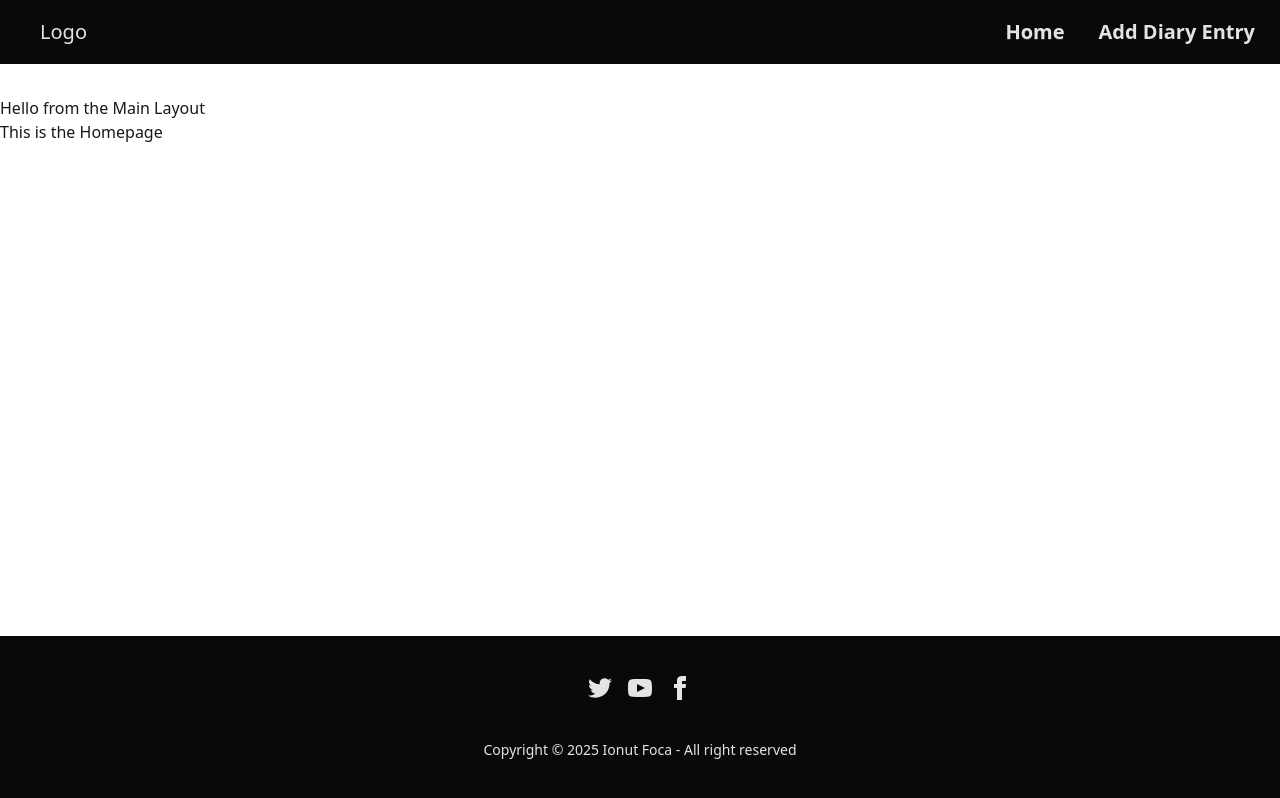
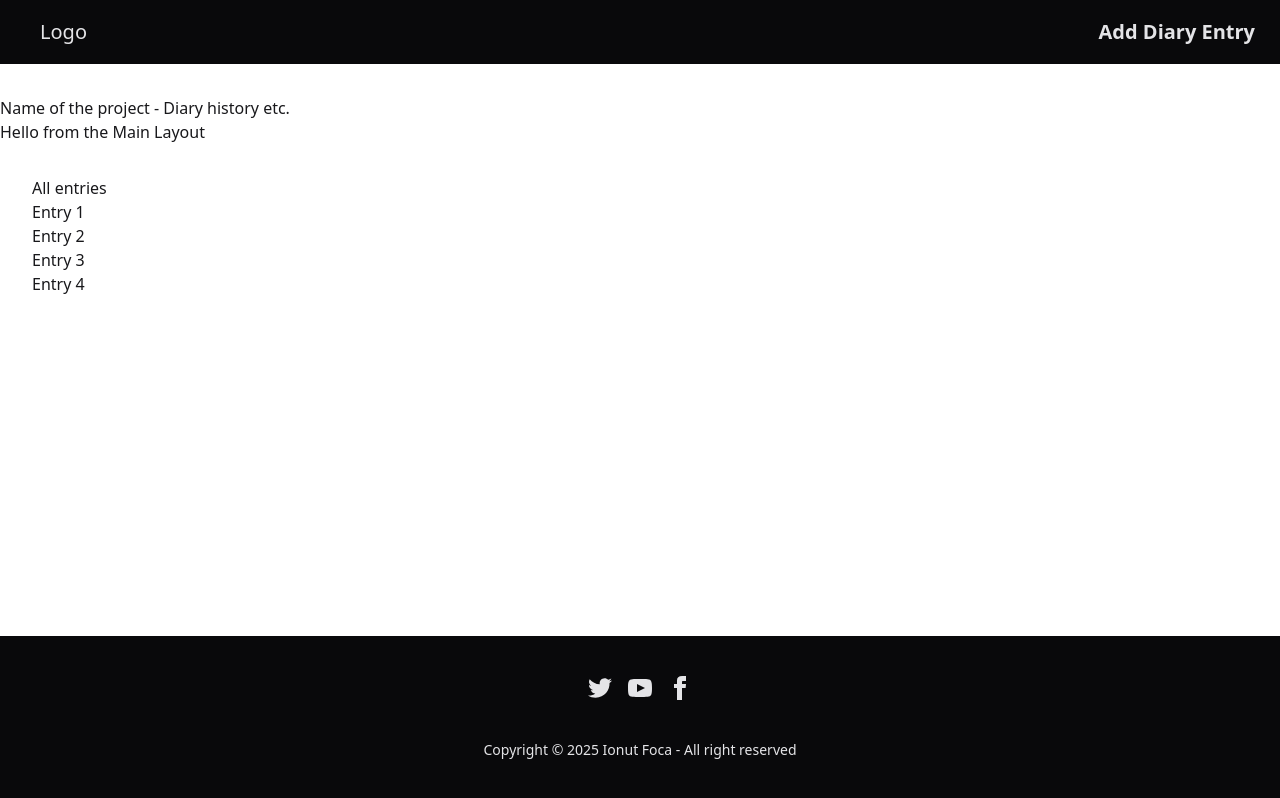
Before and after one commit to ifoca/wbs-personal-diary-react, a React (Vite) app: page / in a window 1280 px wide. Built offline with nearby package versions, Linux system fonts and the light colour scheme.

Commit message:
add diary form

```diff
--- a/src/App.jsx
+++ b/src/App.jsx
@@ -1,7 +1,7 @@
 import { BrowserRouter, Route, Routes } from 'react-router';
 import Navbar from './components/Navbar';
 import Footer from './components/Footer';
-import Home from './pages/Home';
+import FullDiary from './pages/FullDiary';
 import MainLayout from './layouts/MainLayout';
 
 function App() {
@@ -10,9 +10,7 @@ function App() {
       <div className="flex flex-col min-h-screen">
         <Navbar />
         <Routes>
-          <Route path="/" element={<MainLayout />}>
-            <Route path="/" element={<Home />} />
-          </Route>
+          <Route path="/" element={<MainLayout />}></Route>
         </Routes>
         <Footer />
       </div>
--- /dev/null
+++ b/src/components/DiaryForm.jsx
@@ -0,0 +1,13 @@
+const DiaryForm = () => {
+  return (
+    <div>
+      <div>Select date</div>
+      <div>Add title</div>
+      <div>Write content</div>
+      <div>Add image link</div>
+      <div>Submit button</div>
+    </div>
+  );
+};
+
+export default DiaryForm;
--- a/src/components/Navbar.jsx
+++ b/src/components/Navbar.jsx
@@ -11,9 +11,6 @@ const Navbar = () => {
           </div>
           <div className="flex content-end">
             <div className="btn btn-ghost text-xl">
-              <NavLink to={'/'}>Home</NavLink>
-            </div>
-            <div className="btn btn-ghost text-xl">
               <button onClick={() => console.log('Button was clicked')}>Add Diary Entry</button>
             </div>
           </div>
--- a/src/layouts/MainLayout.jsx
+++ b/src/layouts/MainLayout.jsx
@@ -3,8 +3,15 @@ import { Outlet } from 'react-router';
 const MainLayout = () => {
   return (
     <main className="flex-1">
+      <h1>Name of the project - Diary history etc.</h1>
       <p>Hello from the Main Layout</p>
-      <Outlet />
+      <div className="m-8">
+        All entries
+        <div>Entry 1</div>
+        <div>Entry 2</div>
+        <div>Entry 3</div>
+        <div>Entry 4</div>
+      </div>
     </main>
   );
 };
--- a/src/pages/Home.jsx
+++ /dev/null
@@ -1,5 +0,0 @@
-const Home = () => {
-  return <div>This is the Homepage</div>;
-};
-
-export default Home;
```
